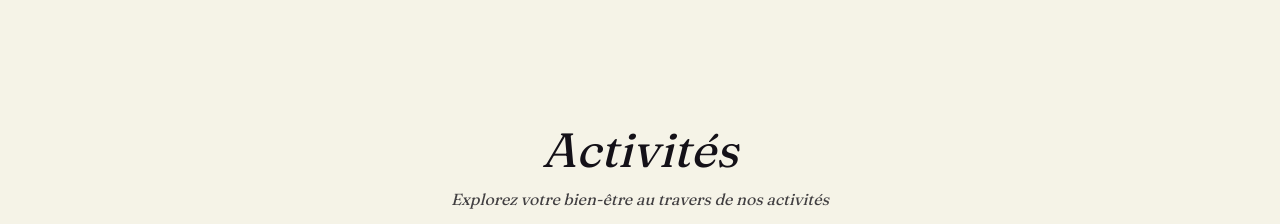
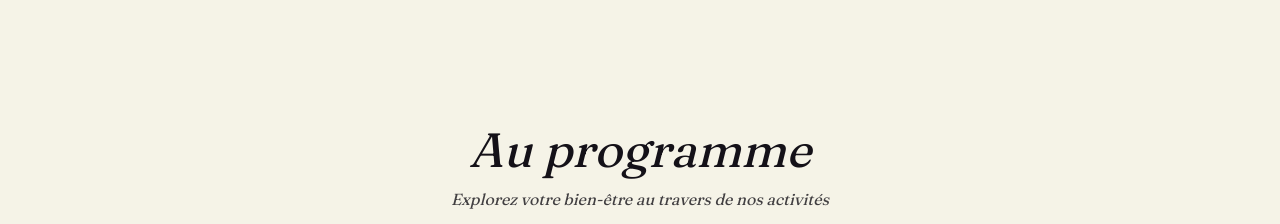
Before and after one commit to maxwelito-lgtm/YogaKunda, a Next.js app: page / in a window 1280 px wide. Shown: the part 1100-1324 px from the top of the page. Built offline with nearby package versions, Linux system fonts and the light colour scheme; no server answers.

Commit message:
Accueil : titre de la section activites : Au programme

```diff
--- a/components/ActivityBands.tsx
+++ b/components/ActivityBands.tsx
@@ -69,7 +69,7 @@ export default function ActivityBands() {
     <section id="activites" className="scroll-mt-20 pb-16 pt-12 sm:pt-16">
       <div className="mx-auto max-w-3xl px-4 text-center sm:px-6">
         <h2 className="font-display text-4xl italic text-encre sm:text-5xl">
-          Activités
+          Au programme
         </h2>
         <p className="mt-3 font-display italic text-encre/80">
           Explorez votre bien-être au travers de nos activités
```
